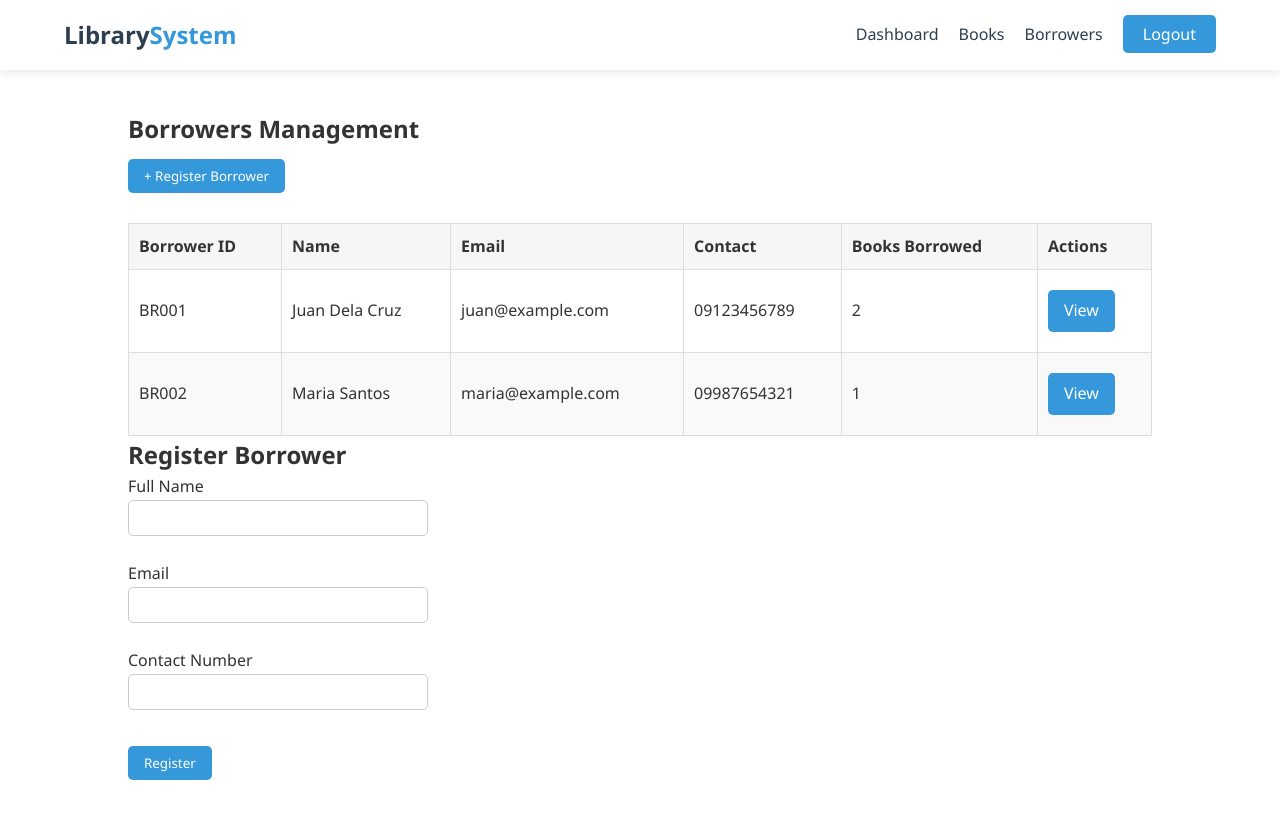
After one commit to kjmBibang/library-management-system, a PHP site: page /borrowers.php in a window 1280 px wide. The commit adds this page. Run offline with PHP 8.4, Linux system fonts and the light colour scheme.

Commit message:
Added borrowers and classes in the css file.

```diff
--- /dev/null
+++ b/borrowers.php
@@ -0,0 +1,105 @@
+<?php
+?>
+
+<!DOCTYPE html>
+<html lang="en">
+
+<head>
+<meta charset="UTF-8">
+<title>Borrowers</title>
+
+<link rel="stylesheet" href="css/style.css">
+
+</head>
+
+<body>
+
+<nav class="navbar">
+
+<div class="logo">Library<span>System</span></div>
+
+<ul class="nav-links">
+<li><a href="dashboard.php">Dashboard</a></li>
+<li><a href="books.php">Books</a></li>
+<li><a href="borrowers.php">Borrowers</a></li>
+<li><a href="login.php" class="login-btn">Logout</a></li>
+</ul>
+
+</nav>
+
+
+<section>
+
+<h1>Borrowers Management</h1>
+
+<button class="primary-btn">+ Register Borrower</button>
+
+
+<table class="data-table">
+
+<thead>
+<tr>
+<th>Borrower ID</th>
+<th>Name</th>
+<th>Email</th>
+<th>Contact</th>
+<th>Books Borrowed</th>
+<th>Actions</th>
+</tr>
+</thead>
+
+<tbody>
+
+<tr>
+<td>BR001</td>
+<td>Juan Dela Cruz</td>
+<td>juan@example.com</td>
+<td>09123456789</td>
+<td>2</td>
+<td>
+<a href="borrower_details.php" class="primary-btn">View</a>
+</td>
+</tr>
+
+<tr>
+<td>BR002</td>
+<td>Maria Santos</td>
+<td>maria@example.com</td>
+<td>09987654321</td>
+<td>1</td>
+<td>
+<a href="borrower_details.php" class="primary-btn">View</a>
+</td>
+</tr>
+
+</tbody>
+
+</table>
+
+
+
+<h2>Register Borrower</h2>
+
+<form action="#" method="POST">
+
+<label>Full Name</label><br>
+<input type="text" name="fullname" required>
+<br><br>
+
+<label>Email</label><br>
+<input type="email" name="email" required>
+<br><br>
+
+<label>Contact Number</label><br>
+<input type="text" name="contact" required>
+<br><br>
+
+<button type="submit" class="primary-btn">Register</button>
+
+</form>
+
+
+</section>
+
+</body>
+</html>
--- a/css/style.css
+++ b/css/style.css
@@ -253,5 +253,54 @@ footer {
             display: block;
             width: 100%;
 }
+/* Borrowers */
+.primary-btn{
+    display: inline-block;
+    background: #3498db;
+    color: #fff;
+    padding: 8px 16px;
+    border: none;
+    border-radius: 5px;
+    text-decoration: none;
+    cursor: pointer;
+    margin: 10px 0;
+}
+
+.primary-btn:hover{
+    background: #2980b9;
+}
+
+.data-table{
+    width: 100%;
+    border-collapse: collapse;
+    margin-top: 20px;
+}
+
+.data-table th,
+.data-table td{
+    border: 1px solid #ddd;
+    padding: 10px;
+    text-align: left;
+}
+
+.data-table th{
+    background: #f4f7f6;
+    font-weight: bold;
+}
+
+.data-table tr:nth-child(even){
+    background: #f9f9f9;
+}
+
+section{
+    padding: 40px 10%;
+}
+
+form input{
+    width: 300px;
+    padding: 8px;
+    border: 1px solid #ccc;
+    border-radius: 5px;
+}
 /* =================================================================================================*/
 /* DO NOT EDIT ABOVE UNDER ANY CIRCUMSTANCE | AYAW I EDIT AND CODE SA TAAS */
--- a/db_connect.php
+++ b/db_connect.php
@@ -3,7 +3,7 @@ $servername = "127.0.0.1";
 $username = "root";
 $password = "";
 $dbname = "bryce_library";
-$port = 3306; // if mag error, ilisdi and port i match sa xampp port
+$port = 3307; // if mag error, ilisdi and port i match sa xampp port
 
 $conn = new mysqli($servername, $username, $password, $dbname, $port);
 
```
